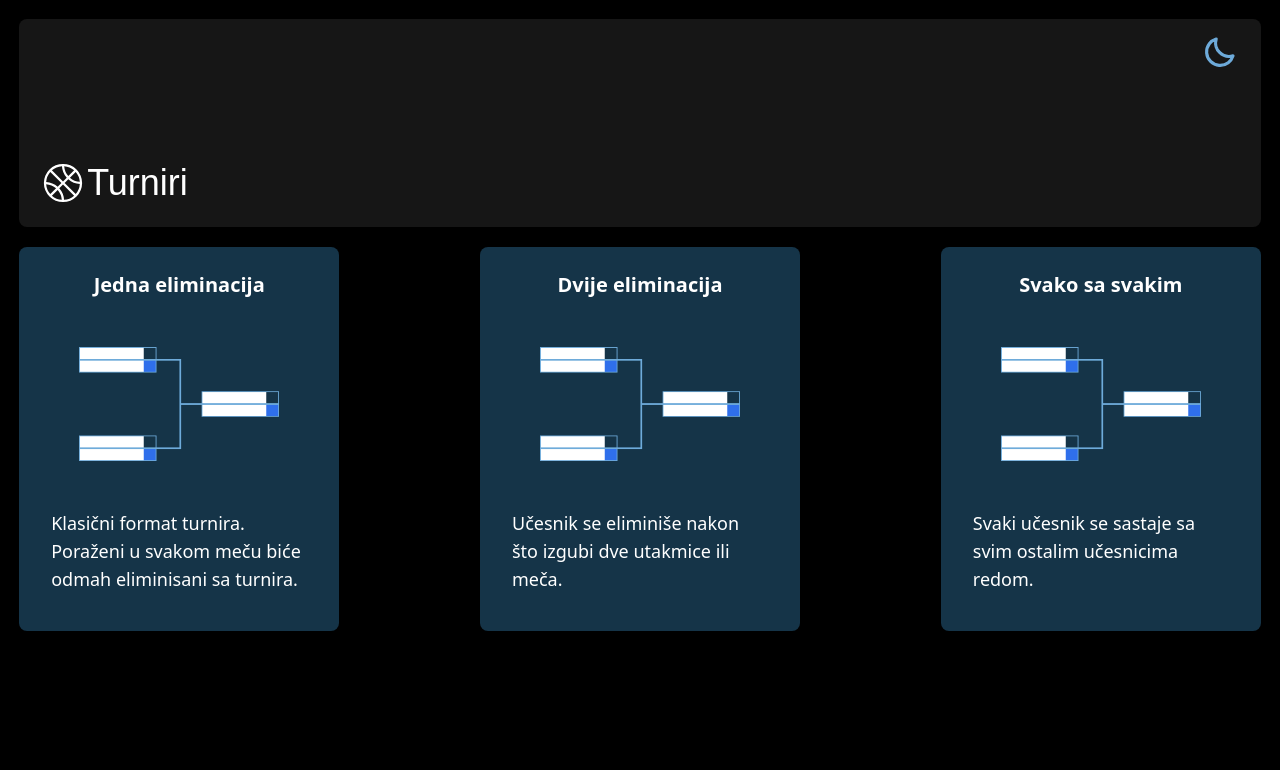
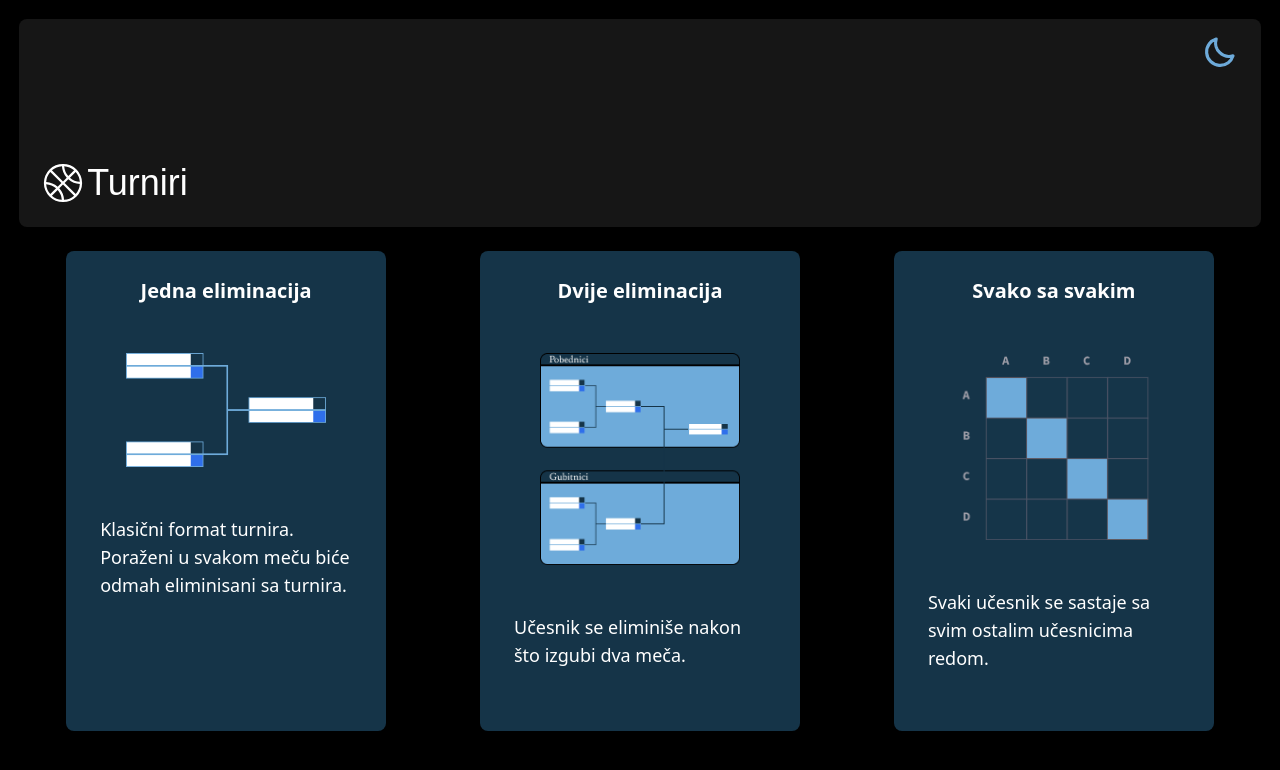
Before and after one commit to JEKO10/Basket-Report, a Next.js app: page /new in a window 1280 px wide. Shown: the top 770 px of the page. Built offline with nearby package versions, Linux system fonts and the light colour scheme; a web font is replaced by a local one.

Commit message:
new tournament format section

```diff
--- a/app/(auth)/new/page.tsx
+++ b/app/(auth)/new/page.tsx
@@ -2,18 +2,20 @@ import Image from "next/image";
 import React from "react";
 
 import Navbar from "@/components/Navbar";
+import double from "@/public/double.png";
+import robin from "@/public/robin.png";
 import single from "@/public/single.png";
 
 const NewPage = () => {
   return (
     <div>
       <Navbar />
-      <section className="flex items-center justify-between">
-        <article className="flex items-center justify-start flex-col bg-accent h-96 w-80 py-4 px-8 my-5 rounded-lg cursor-pointer">
+      <section className="flex items-center justify-around  mt-1">
+        <article className="flex items-center justify-start flex-col bg-accent h-[30rem] w-80 py-4 px-8 my-5 border-2 border-transparent rounded-lg cursor-pointer hover:border-2 hover:border-[#6EABDA]">
           <h2 className="text-xl font-semibold pt-2">Jedna eliminacija</h2>
           <Image
             src={single}
-            alt="single"
+            alt="jednaElim"
             height={200}
             width={200}
             className="my-12"
@@ -23,24 +25,24 @@ const NewPage = () => {
             eliminisani sa turnira.
           </p>
         </article>
-        <article className="flex items-center justify-start flex-col bg-accent h-96 w-80 py-4 px-8 my-5 rounded-lg cursor-pointer">
+        <article className="flex items-center justify-start flex-col bg-accent h-[30rem] w-80 py-4 px-8 my-5 border-2 border-transparent rounded-lg cursor-pointer hover:border-2 hover:border-[#6EABDA]">
           <h2 className="text-xl font-semibold pt-2">Dvije eliminacija</h2>
           <Image
-            src={single}
-            alt="single"
+            src={double}
+            alt="duplaElim"
             height={200}
             width={200}
             className="my-12"
           />
           <p className="text-left text-lg">
-            Učesnik se eliminiše nakon što izgubi dve utakmice ili meča.
+            Učesnik se eliminiše nakon što izgubi dva meča.
           </p>
         </article>
-        <article className="flex items-center justify-start flex-col bg-accent h-96 w-80 py-4 px-8 my-5 rounded-lg cursor-pointer">
+        <article className="flex items-center justify-start flex-col bg-accent h-[30rem] w-80 py-4 px-8 my-5 border-2 border-transparent rounded-lg cursor-pointer hover:border-2 hover:border-[#6EABDA]">
           <h2 className="text-xl font-semibold pt-2">Svako sa svakim</h2>
           <Image
-            src={single}
-            alt="single"
+            src={robin}
+            alt="svakoSaSvakim"
             height={200}
             width={200}
             className="my-12"
```
Also changed, not shown: public/double.png (added), public/robin.png (added).
